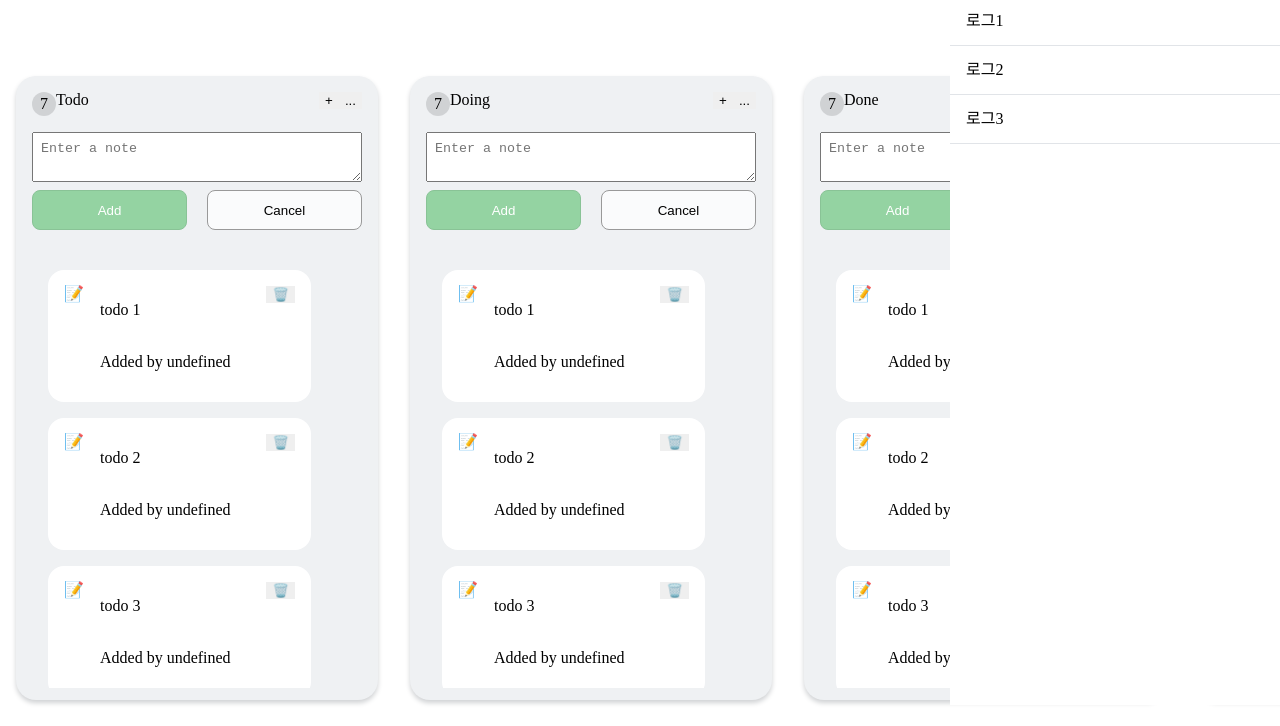
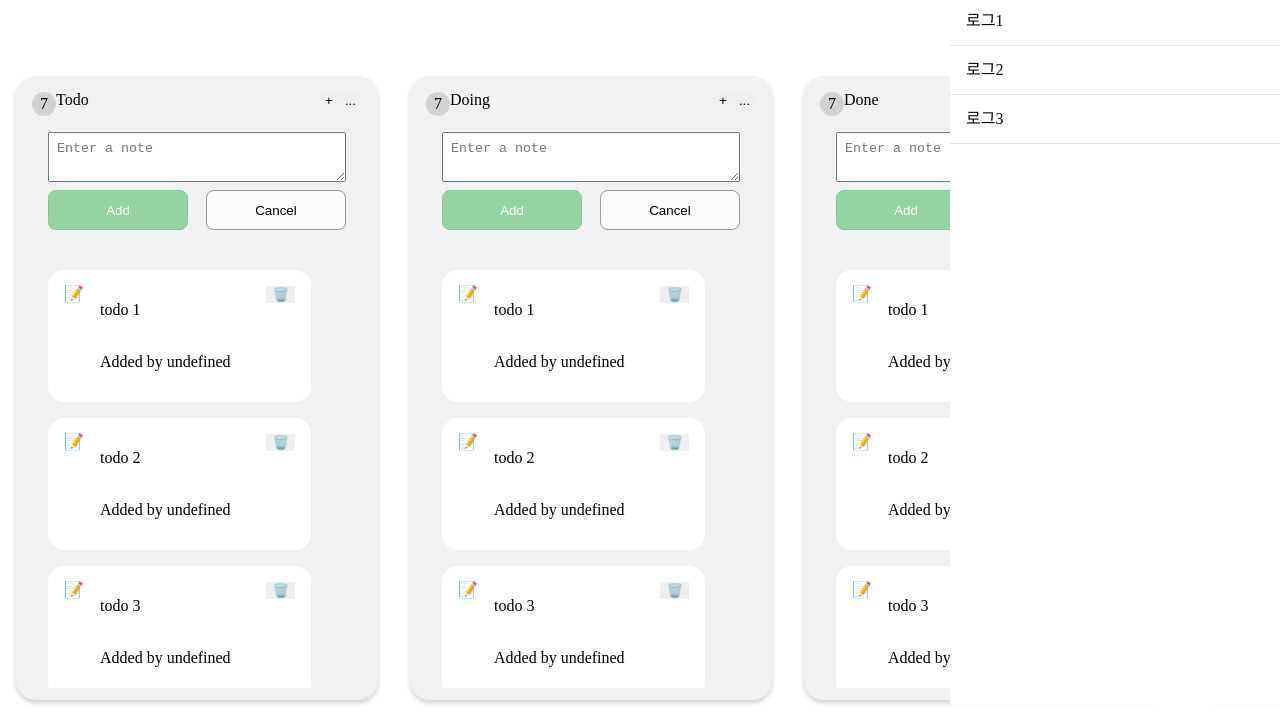
Before and after one commit to LimHaksu/todo-10, a website built with webpack: page client/public/index.html in a window 1280 px wide. Shown: the part 95-821 px from the top of the page. Built offline with nearby package versions, Linux system fonts and the light colour scheme.

Commit message:
refactor: Change new-todo-form into global style

```diff
--- a/client/src/components/Column.js
+++ b/client/src/components/Column.js
@@ -13,11 +13,10 @@ const handleCancelButtonClick = (event) => {
 
 class NewTodoForm extends Element {
   constructor() {
-    super("form", { class: "new-todo-form" });
+    super("form", { class: "form" });
 
     this.$textarea = new TextArea({
       name: "todo-content",
-      class: "new-todo-textarea",
       placeholder: "Enter a note",
     });
     this.appendChild(this.$textarea);
--- a/client/src/components/Column.scss
+++ b/client/src/components/Column.scss
@@ -27,21 +27,4 @@
     height: calc(100% - 20px - 138px);
     overflow: auto;
   }
-
-  .new-todo-form {
-    display: block;
-    width: 100%;
-    margin: 1rem 0 1rem 0;
-    .new-todo-textarea {
-      display: block;
-      min-height: 50px;
-      width: 100%;
-      box-sizing: border-box;
-      padding: 0.5rem;
-      resize: vertical;
-    }
-    .button-form {
-      width: 47%;
-    }
-  }
 }
--- a/client/src/components/global.scss
+++ b/client/src/components/global.scss
@@ -63,3 +63,31 @@
   background-color: #fafbfc;
   border-color: #999999;
 }
+
+.form {
+  display: block;
+  width: 100%;
+  padding: 1rem;
+  box-sizing: border-box;
+
+  textarea,
+  input {
+    display: block;
+    width: 100%;
+    box-sizing: border-box;
+    padding: 0.5rem;
+  }
+
+  textarea {
+    min-height: 50px;
+    resize: vertical;
+  }
+
+  .button-form {
+    width: 47%;
+  }
+
+  h3 {
+    font-size: 1.5rem;
+  }
+}
```
